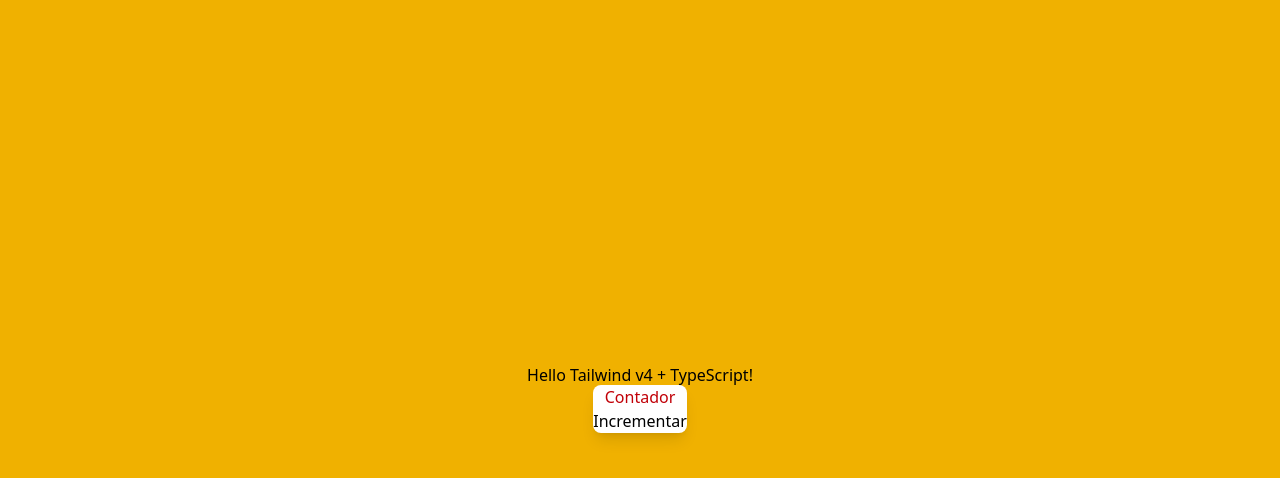
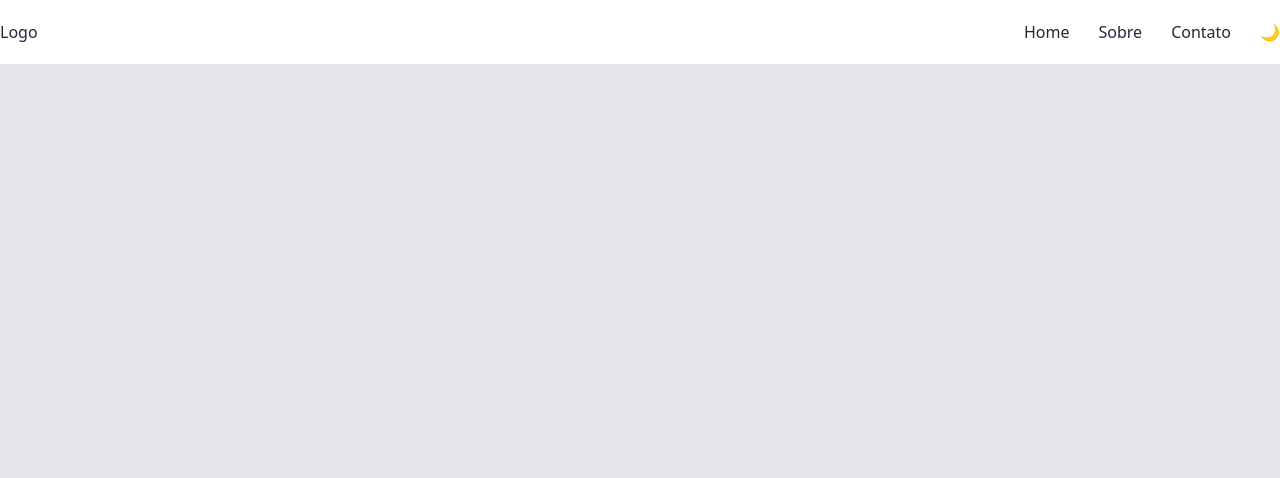
Before and after one commit to DanielCamucatto/hand-talk-plugin, a React (Vite) app in the folder packages/page/: page / in a window 1280 px wide. Shown: the top 478 px of the page. Built offline with nearby package versions, Linux system fonts and the light colour scheme.

Commit message:
feat: navbar ok

```diff
--- a/packages/page/package.json
+++ b/packages/page/package.json
@@ -12,7 +12,8 @@
   "dependencies": {
     "@tailwindcss/postcss": "^4.0.6",
     "react": "^19.0.0",
-    "react-dom": "^19.0.0"
+    "react-dom": "^19.0.0",
+    "react-icons": "^5.4.0"
   },
   "devDependencies": {
     "@eslint/js": "^9.19.0",
--- a/packages/page/src/App.tsx
+++ b/packages/page/src/App.tsx
@@ -1,20 +1,12 @@
-export const  App = () => {
+import { Navbar } from './components/Navbar/Navbar';
+import { useTheme } from './contexts/ThemeContext';
+
+export const App = () => {
+  const { isDarkMode } = useTheme();
 
   return (
-    <div className="min-h-screen bg-yellow-500 flex flex-col items-center justify-center">
-      <h1 className="text-4xl font-bold text-primary mb-8">
-        Hello Tailwind v4 + TypeScript!
-      </h1>
-
-      <div className="bg-white p-8 rounded-lg shadow-lg text-center">
-        <p className="text-red-700 mb-4">Contador</p>
-
-        <button
-          className="bg-primary hover:bg-blue-700 text-red font-bold py-2 px-4 rounded transition-colors"
-        >
-          Incrementar
-        </button>
-      </div>
+    <div className={`min-h-screen ${isDarkMode ? 'bg-gray-900' : 'bg-gray-200'}`}>
+      <Navbar />
     </div>
   );
 }
--- /dev/null
+++ b/packages/page/src/components/Navbar/Navbar.tsx
@@ -0,0 +1,71 @@
+import React, { useState } from 'react';
+import { useTheme } from '../../contexts/ThemeContext';
+
+export const Navbar = () => {
+  const [isMenuOpen, setIsMenuOpen] = useState(false);
+  const { isDarkMode, toggleDarkMode } = useTheme();
+
+  return (
+    <nav className={`flex justify-center fixed w-full top-0 z-50 ${isDarkMode ? 'bg-gray-900 text-white' : 'bg-white text-gray-800'}`}>
+      <div className="max-w-7xl mx-auto px-4 sm:px-6 lg:px-8 w-full flex justify-center">
+        <div className="w-full flex justify-between items-center h-16">
+          {/* Logo */}
+          <div className="flex-shrink-0">
+            <h1 className="text-xl font-bold">Logo</h1>
+          </div>
+
+          {/* Menu Desktop */}
+          <div className="hidden w-3xs justify-between md:flex items-center space-x-4">
+            <a href="/" className="hover:text-blue-500 ml-inline-8">Home</a>
+            <a href="/sobre" className="hover:text-blue-500 mx-8">Sobre</a>
+            <a href="/contato" className="hover:text-blue-500 mx-8">Contato</a>
+            <button
+              onClick={toggleDarkMode}
+              className={`p-2 rounded-lg ${isDarkMode ? 'bg-gray-800 text-yellow-300' : 'bg-gray-100 text-gray-800'}`}
+              aria-label="Toggle theme"
+            >
+              {isDarkMode ? '☀️' : '🌙'}
+            </button>
+          </div>
+
+          {/* Botão Menu Mobile */}
+          <div className="md:hidden flex items-center">
+            <button
+              onClick={toggleDarkMode}
+              className={`p-2 rounded-lg mr-2 ${isDarkMode ? 'bg-gray-800 text-yellow-300' : 'bg-gray-100 text-gray-800'}`}
+              aria-label="Toggle theme"
+            >
+              {isDarkMode ? '☀️' : '🌙'}
+            </button>
+            <button
+              onClick={() => setIsMenuOpen(!isMenuOpen)}
+              className="inline-flex items-center justify-center p-2 rounded-md hover:bg-gray-100 hover:text-blue-500 focus:outline-none focus:ring-2 focus:ring-inset focus:ring-blue-500"
+              aria-label="Toggle menu"
+            >
+              {!isMenuOpen ? (
+                <svg className="h-6 w-6" stroke="currentColor" fill="none" viewBox="0 0 24 24">
+                  <path strokeLinecap="round" strokeLinejoin="round" strokeWidth="2" d="M4 6h16M4 12h16M4 18h16" />
+                </svg>
+              ) : (
+                <svg className="h-6 w-6" stroke="currentColor" fill="none" viewBox="0 0 24 24">
+                  <path strokeLinecap="round" strokeLinejoin="round" strokeWidth="2" d="M6 18L18 6M6 6l12 12" />
+                </svg>
+              )}
+            </button>
+          </div>
+        </div>
+      </div>
+
+      {/* Menu Mobile */}
+      {isMenuOpen && (
+        <div className="md:hidden max-w-7xl mx-auto px-4">
+          <div className={`px-2 pt-2 pb-3 space-y-1 ${isDarkMode ? 'bg-gray-900' : 'bg-white'}`}>
+            <a href="/" className="block px-3 py-2 rounded-md hover:text-blue-500">Home</a>
+            <a href="/sobre" className="block px-3 py-2 rounded-md hover:text-blue-500">Sobre</a>
+            <a href="/contato" className="block px-3 py-2 rounded-md hover:text-blue-500">Contato</a>
+          </div>
+        </div>
+      )}
+    </nav>
+  );
+};
--- /dev/null
+++ b/packages/page/src/contexts/ThemeContext.tsx
@@ -0,0 +1,30 @@
+import { createContext, useContext, useState, ReactNode } from 'react';
+
+interface ThemeContextType {
+  isDarkMode: boolean;
+  toggleDarkMode: () => void;
+}
+
+const ThemeContext = createContext<ThemeContextType | undefined>(undefined);
+
+export function ThemeProvider({ children }: { children: ReactNode }) {
+  const [isDarkMode, setIsDarkMode] = useState(false);
+
+  const toggleDarkMode = () => {
+    setIsDarkMode(!isDarkMode);
+  };
+
+  return (
+    <ThemeContext.Provider value={{ isDarkMode, toggleDarkMode }}>
+      {children}
+    </ThemeContext.Provider>
+  );
+}
+
+export function useTheme() {
+  const context = useContext(ThemeContext);
+  if (context === undefined) {
+    throw new Error('useTheme deve ser usado dentro de um ThemeProvider');
+  }
+  return context;
+}
--- a/packages/page/src/main.tsx
+++ b/packages/page/src/main.tsx
@@ -1,10 +1,13 @@
-import { StrictMode } from 'react'
-import { createRoot } from 'react-dom/client'
-import './index.css'
-import { App } from './App.tsx'
+import { createRoot } from "react-dom/client";
+import "./index.css";
+import { App } from "./App.tsx";
+import { ThemeProvider } from "./contexts/ThemeContext.tsx";
+import React from "react";
 
-createRoot(document.getElementById('root')!).render(
-  <StrictMode>
-    <App />
-  </StrictMode>,
-)
+createRoot(document.getElementById("root")!).render(
+  <React.StrictMode>
+    <ThemeProvider>
+      <App />
+    </ThemeProvider>
+  </React.StrictMode>
+);
```
Also changed, not shown: packages/page/src/assets/icons/avatar.svg (added), 1 other file (tests, documents, lock files or other folders).
